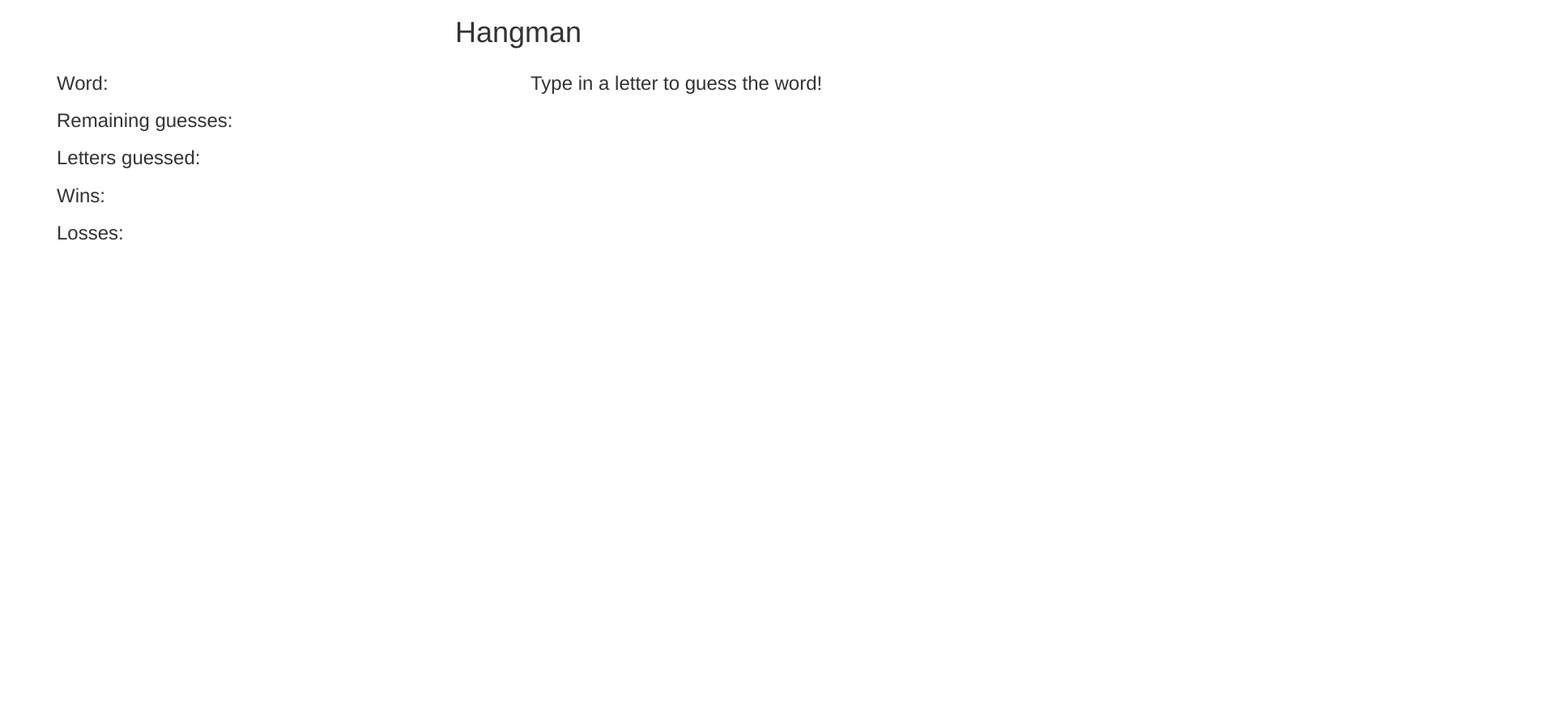
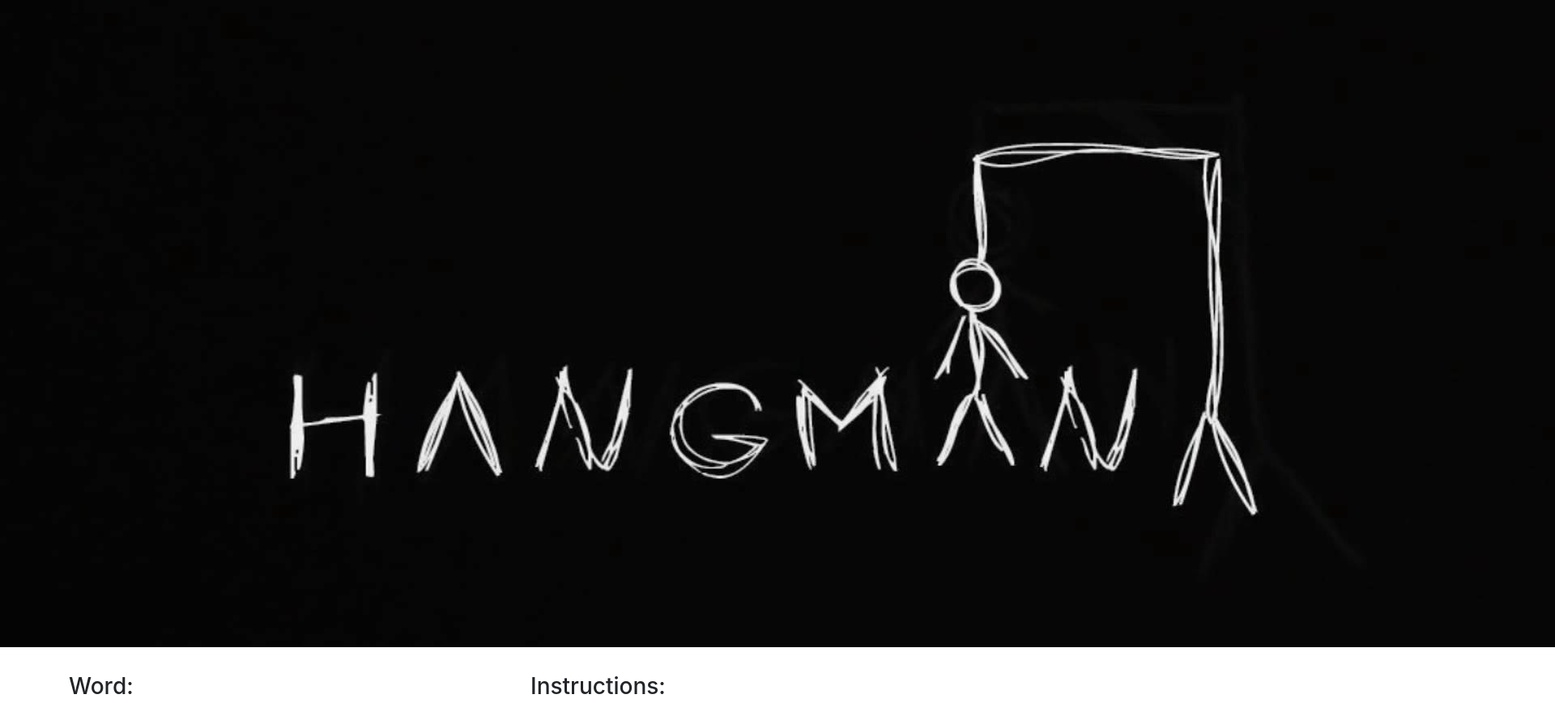
Before and after one commit to DC-Developer/Hangman, a plain HTML site: page index.html in a window 1280 px wide. Shown: the top 869 px of the page at 81% size, 1920 px wide, since content can reach past the window. Before the commit the page ends 800 px from the top, so only its background shows below. Drawn offline with nearby package versions, Linux system fonts and the light colour scheme.

Commit message:
finishing frontend

```diff
--- a/index.html
+++ b/index.html
@@ -4,7 +4,7 @@
     <meta charset="UTF-8">
     <meta name="viewport" content="width=device-width, initial-scale=1.0">
     <meta http-equiv="X-UA-Compatible" content="ie=edge">
-    <link rel="stylesheet" href="https://maxcdn.bootstrapcdn.com/bootstrap/3.3.7/css/bootstrap.min.css" integrity="sha384-BVYiiSIFeK1dGmJRAkycuHAHRg32OmUcww7on3RYdg4Va+PmSTsz/K68vbdEjh4u" crossorigin="anonymous">
+    <link rel="stylesheet" href="https://maxcdn.bootstrapcdn.com/bootstrap/4.0.0-beta.2/css/bootstrap.min.css" integrity="sha384-PsH8R72JQ3SOdhVi3uxftmaW6Vc51MKb0q5P2rRUpPvrszuE4W1povHYgTpBfshb" crossorigin="anonymous">
     <link rel="stylesheet" href="public/assets/css/style.css">
     <script src="https://ajax.googleapis.com/ajax/libs/jquery/3.2.1/jquery.min.js"></script>
     <script type="text/javascript" src="public/assets/js/script.js"></script>
@@ -12,10 +12,8 @@
 </head>
 <body>
 
-    <div class="jumbotron-fluid text-center">
-        <div>
-            <h1>Hangman</h1>
-        </div>
+    <div class="jumbotron jumbotron-fluid">
+
     </div>
 
     <div class="container">
@@ -53,6 +51,8 @@
                 </div>
             </div>
             <div class="col-md-6">
+                <h3>Instructions: </h3>
+                <br><br>
                 <h3 id="two">
                     Type in a letter to guess the word!
                 </h3>
--- a/public/assets/css/style.css
+++ b/public/assets/css/style.css
@@ -0,0 +1,14 @@
+*{
+    margin: 0 auto;
+}
+.jumbotron-fluid{
+    background-image: url('https://raw.githubusercontent.com/DC-Developer/Hangman/master/public/assets/imgs/hangman.jpg');
+    background-size: cover;
+    background-repeat: no-repeat;
+    width: 120rem;
+    height: 50rem;
+
+}
+#two{
+    font-size: 1.3rem;
+}
```
